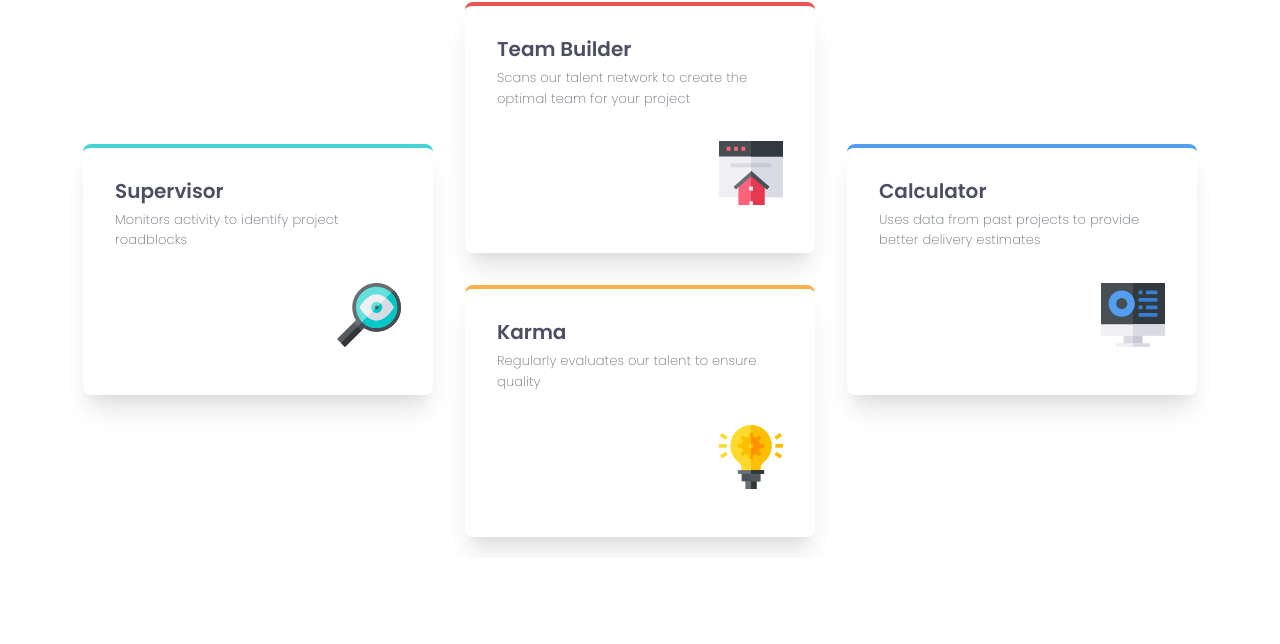
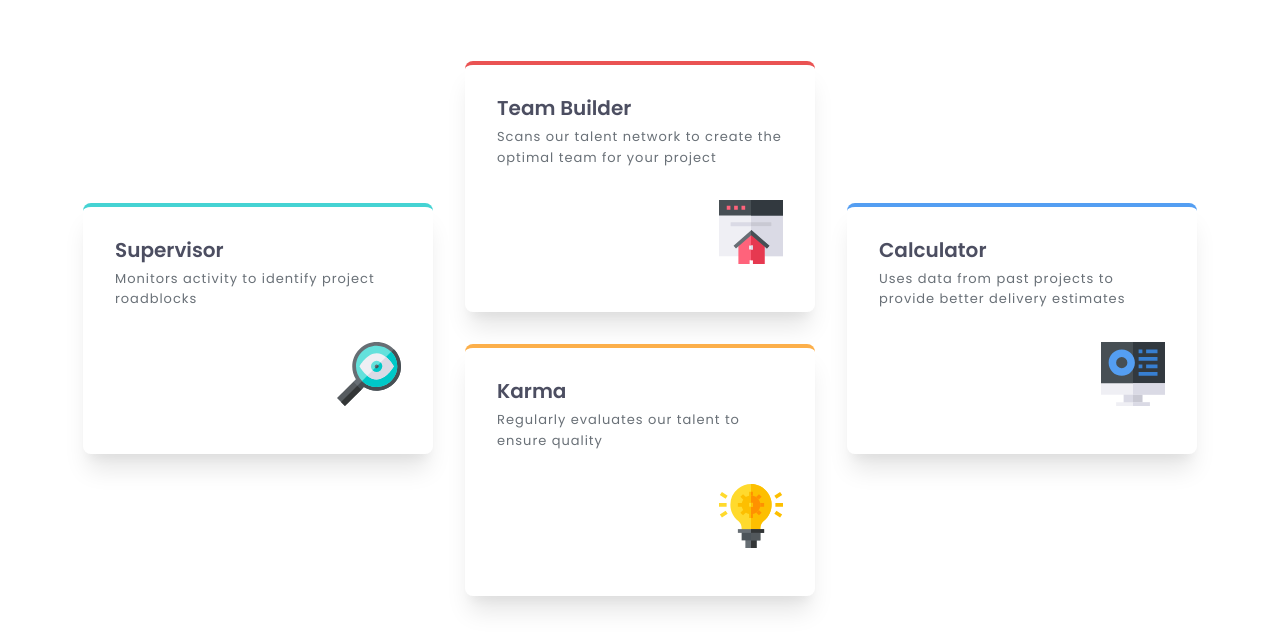
Before and after one commit to Polaris-algedi/four-card-feature-section, a website built with Vite: page index.html in a window 1280 px wide. Shown: the part 242-886 px from the top of the page. Before the commit the page ends 800 px from the top, so only its background shows below. Built offline with nearby package versions, Linux system fonts and the light colour scheme.

Commit message:
Adjust desktop width and font weights for improved layout consistency and readability

```diff
--- a/src/style.css
+++ b/src/style.css
@@ -53,7 +53,7 @@
 
   /* Widths */
   --content-mobile-width: 23.438rem; /* 375px */
-  --content-desktop-width: 37.5rem; /* 600px */
+  --content-desktop-width: 32.5rem; /* 520px */
 
   --card-mobile-width: 19.625rem; /* 314px */
   --card-desktop-width: 21.875rem; /* 350px */
@@ -82,7 +82,7 @@ main {
 
 h1 {
   font-size: var(--font-size-mobile-h1);
-  font-weight: var(--font-weight-normal);
+  font-weight: var(--font-weight-light);
   color: var(--grey-400);
   letter-spacing: -0.005em;
   line-height: 1.4;
@@ -143,10 +143,10 @@ h2 {
 
 .card p {
   font-size: var(--font-size-xxs);
-  font-weight: var(--font-weight-light);
+  font-weight: var(--font-weight-normal);
   color: var(--grey-400);
   line-height: 1.6;
-  letter-spacing: 0.013em;
+  letter-spacing: 0.075em;
 }
 
 .card img {
@@ -160,7 +160,7 @@ h2 {
 @media (min-width: 768px) {
   main {
     width: 100%;
-    padding: 0;
+    margin-block-start: var(--spacing-2xl);
   }
 
   header {
```
